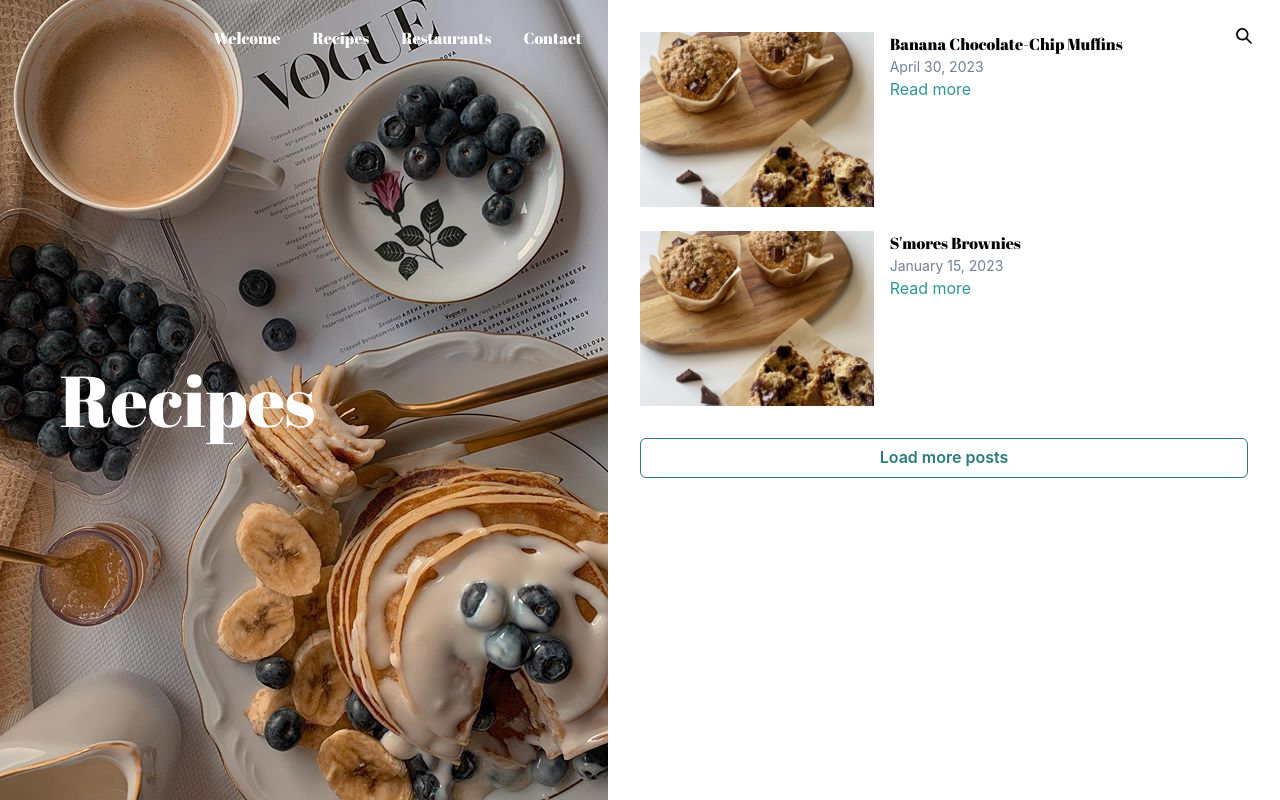
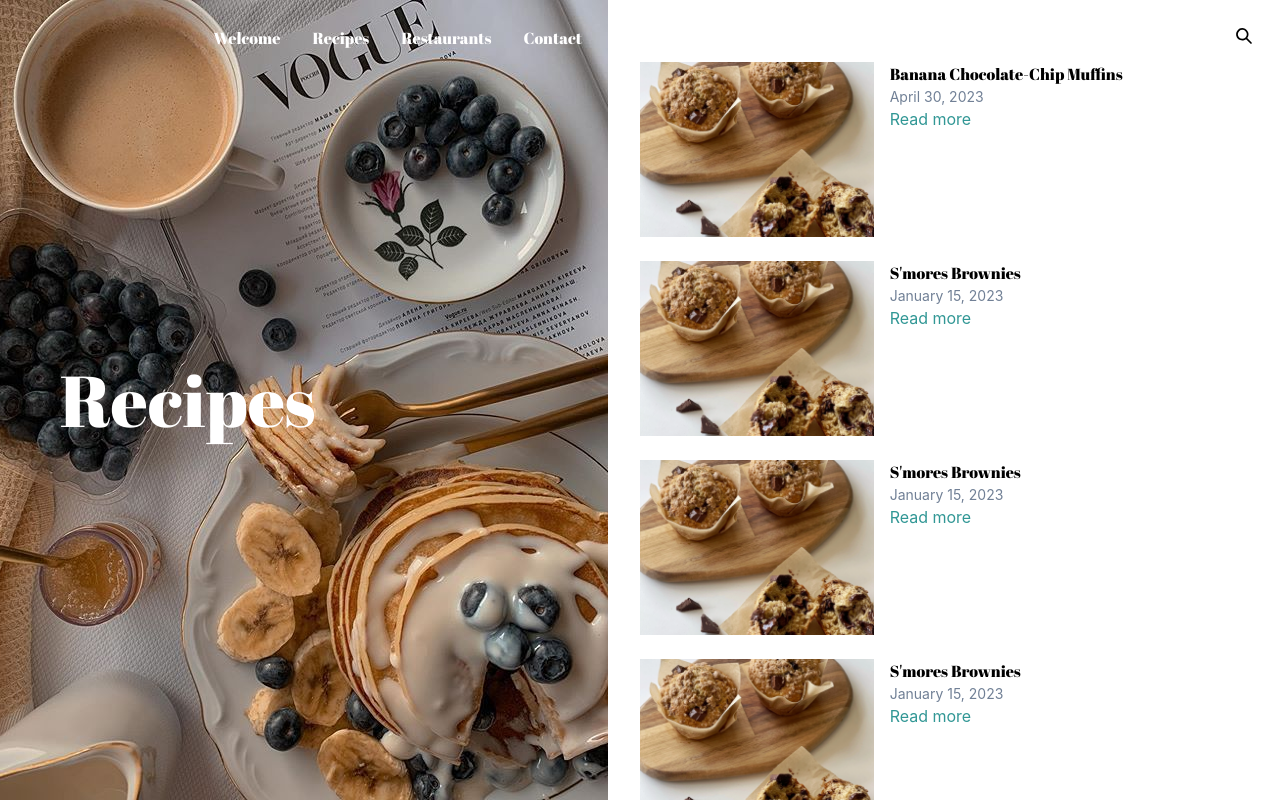
Before and after one commit to honeybunnyo/foodreviews, a React (Vite) app: page /Recipes in a window 1280 px wide. Built offline with nearby package versions, Linux system fonts and the light colour scheme.

Commit message:
Right side of recipe page shows maximum 5 recipes, click load more to load more recipes and scroll

```diff
--- a/src/pages/Recipes/Recipes.jsx
+++ b/src/pages/Recipes/Recipes.jsx
@@ -11,7 +11,7 @@ import {
   IconButton,
   useDisclosure
 } from '@chakra-ui/react';
-import recipesData from '../../recipes.json'; // Import the recipes data
+import recipesData from '../../recipes.json';
 import { SearchIcon} from '@chakra-ui/icons';
 import pancakes from '../../assets/pancakes.jpg';
 import LeftPage from '../../component/LeftPage/LeftPage';
@@ -19,18 +19,30 @@ import LeftPage from '../../component/LeftPage/LeftPage';
 const Recipes = () => {
   const [recipes, setRecipes] = useState([]);
   const { isOpen, onOpen, onClose } = useDisclosure();
+  const [visibleRecipes, setVisibleRecipes] = useState(5); // Initially display 5 recipes
 
   useEffect(() => {
-    // Load the recipes data from the JSON file
     setRecipes(recipesData);
   }, []);
+
+  const loadMoreRecipes = () => {
+    setVisibleRecipes(prevVisibleRecipes => prevVisibleRecipes + 5);
+  };
 
   return (
     <Box>
       <Flex direction={['column', 'column', 'column', 'row']} height="100vh">
+
       <LeftPage title="Recipes" imagePath={pancakes} onOpen={onOpen} />
 
         {/* Right Side */}
+        <Flex
+          flex="1"
+          direction="column"
+          p="8"
+          bg="white"
+          overflowY="auto"
+        >
           <IconButton
             aria-label="Search"
             icon={<SearchIcon />}
@@ -40,14 +52,8 @@ const Recipes = () => {
             top="4"
             right="4"
           />
-        <Flex
-          flex="1"
-          direction="column"
-          p="8"
-          bg="white"
-        >
-          <VStack spacing="6" align="left">
-            {recipes.map((recipe, index) => (
+          <VStack spacing="6" align="left" marginTop={"30px"}>
+          {recipes.slice(0, visibleRecipes).map((recipe, index) => (
               <HStack key={index} spacing="4" align="top">
                 <Image src={recipe.image} width={"300"} height={"175"} objectFit="cover" />
                 <Box>
@@ -58,8 +64,12 @@ const Recipes = () => {
               </HStack>
             ))}
           </VStack>
-          <Button mt="8" colorScheme="teal" variant="outline">Load more posts</Button>
-        </Flex>
+          {visibleRecipes < recipes.length && (
+            <Button mt="8" colorScheme="teal" variant="outline" onClick={loadMoreRecipes}>
+              Load more posts
+            </Button>
+          )}
+          </Flex>
       </Flex>
     </Box>
   );
--- a/src/recipes.json
+++ b/src/recipes.json
@@ -36,5 +36,138 @@
         "Bake for 25-30 minutes."
       ],
       "review": "A delightful twist on the classic brownie."
+    },
+    {
+      "name": "S'mores Brownies",
+      "date": "January 15, 2023",
+      "image": "src/assets/muffin.png",
+      "ingredients": [
+        "1 box brownie mix",
+        "1 cup crushed graham crackers",
+        "1 cup mini marshmallows"
+      ],
+      "method": [
+        "Preheat the oven to 350°F (175°C).",
+        "Prepare the brownie mix according to the package instructions.",
+        "Pour half of the batter into a baking dish.",
+        "Sprinkle with graham crackers and marshmallows.",
+        "Pour the remaining batter on top.",
+        "Bake for 25-30 minutes."
+      ],
+      "review": "A delightful twist on the classic brownie."
+    },
+    {
+      "name": "S'mores Brownies",
+      "date": "January 15, 2023",
+      "image": "src/assets/muffin.png",
+      "ingredients": [
+        "1 box brownie mix",
+        "1 cup crushed graham crackers",
+        "1 cup mini marshmallows"
+      ],
+      "method": [
+        "Preheat the oven to 350°F (175°C).",
+        "Prepare the brownie mix according to the package instructions.",
+        "Pour half of the batter into a baking dish.",
+        "Sprinkle with graham crackers and marshmallows.",
+        "Pour the remaining batter on top.",
+        "Bake for 25-30 minutes."
+      ],
+      "review": "A delightful twist on the classic brownie."
+    },
+    {
+      "name": "S'mores Brownies",
+      "date": "January 15, 2023",
+      "image": "src/assets/muffin.png",
+      "ingredients": [
+        "1 box brownie mix",
+        "1 cup crushed graham crackers",
+        "1 cup mini marshmallows"
+      ],
+      "method": [
+        "Preheat the oven to 350°F (175°C).",
+        "Prepare the brownie mix according to the package instructions.",
+        "Pour half of the batter into a baking dish.",
+        "Sprinkle with graham crackers and marshmallows.",
+        "Pour the remaining batter on top.",
+        "Bake for 25-30 minutes."
+      ],
+      "review": "A delightful twist on the classic brownie."
+    },
+    {
+      "name": "S'mores Brownies",
+      "date": "January 15, 2023",
+      "image": "src/assets/muffin.png",
+      "ingredients": [
+        "1 box brownie mix",
+        "1 cup crushed graham crackers",
+        "1 cup mini marshmallows"
+      ],
+      "method": [
+        "Preheat the oven to 350°F (175°C).",
+        "Prepare the brownie mix according to the package instructions.",
+        "Pour half of the batter into a baking dish.",
+        "Sprinkle with graham crackers and marshmallows.",
+        "Pour the remaining batter on top.",
+        "Bake for 25-30 minutes."
+      ],
+      "review": "A delightful twist on the classic brownie."
+    },
+    {
+      "name": "S'mores Brownies",
+      "date": "January 15, 2023",
+      "image": "src/assets/muffin.png",
+      "ingredients": [
+        "1 box brownie mix",
+        "1 cup crushed graham crackers",
+        "1 cup mini marshmallows"
+      ],
+      "method": [
+        "Preheat the oven to 350°F (175°C).",
+        "Prepare the brownie mix according to the package instructions.",
+        "Pour half of the batter into a baking dish.",
+        "Sprinkle with graham crackers and marshmallows.",
+        "Pour the remaining batter on top.",
+        "Bake for 25-30 minutes."
+      ],
+      "review": "A delightful twist on the classic brownie."
+    },
+    {
+      "name": "S'mores Brownies",
+      "date": "January 15, 2023",
+      "image": "src/assets/muffin.png",
+      "ingredients": [
+        "1 box brownie mix",
+        "1 cup crushed graham crackers",
+        "1 cup mini marshmallows"
+      ],
+      "method": [
+        "Preheat the oven to 350°F (175°C).",
+        "Prepare the brownie mix according to the package instructions.",
+        "Pour half of the batter into a baking dish.",
+        "Sprinkle with graham crackers and marshmallows.",
+        "Pour the remaining batter on top.",
+        "Bake for 25-30 minutes."
+      ],
+      "review": "A delightful twist on the classic brownie."
+    },
+    {
+      "name": "S'mores Brownies",
+      "date": "January 15, 2023",
+      "image": "src/assets/muffin.png",
+      "ingredients": [
+        "1 box brownie mix",
+        "1 cup crushed graham crackers",
+        "1 cup mini marshmallows"
+      ],
+      "method": [
+        "Preheat the oven to 350°F (175°C).",
+        "Prepare the brownie mix according to the package instructions.",
+        "Pour half of the batter into a baking dish.",
+        "Sprinkle with graham crackers and marshmallows.",
+        "Pour the remaining batter on top.",
+        "Bake for 25-30 minutes."
+      ],
+      "review": "A delightful twist on the classic brownie."
     }
 ]
```
Also changed, not shown: src/pages/Welcome/Welcome.jsx (+0 -9 lines).
